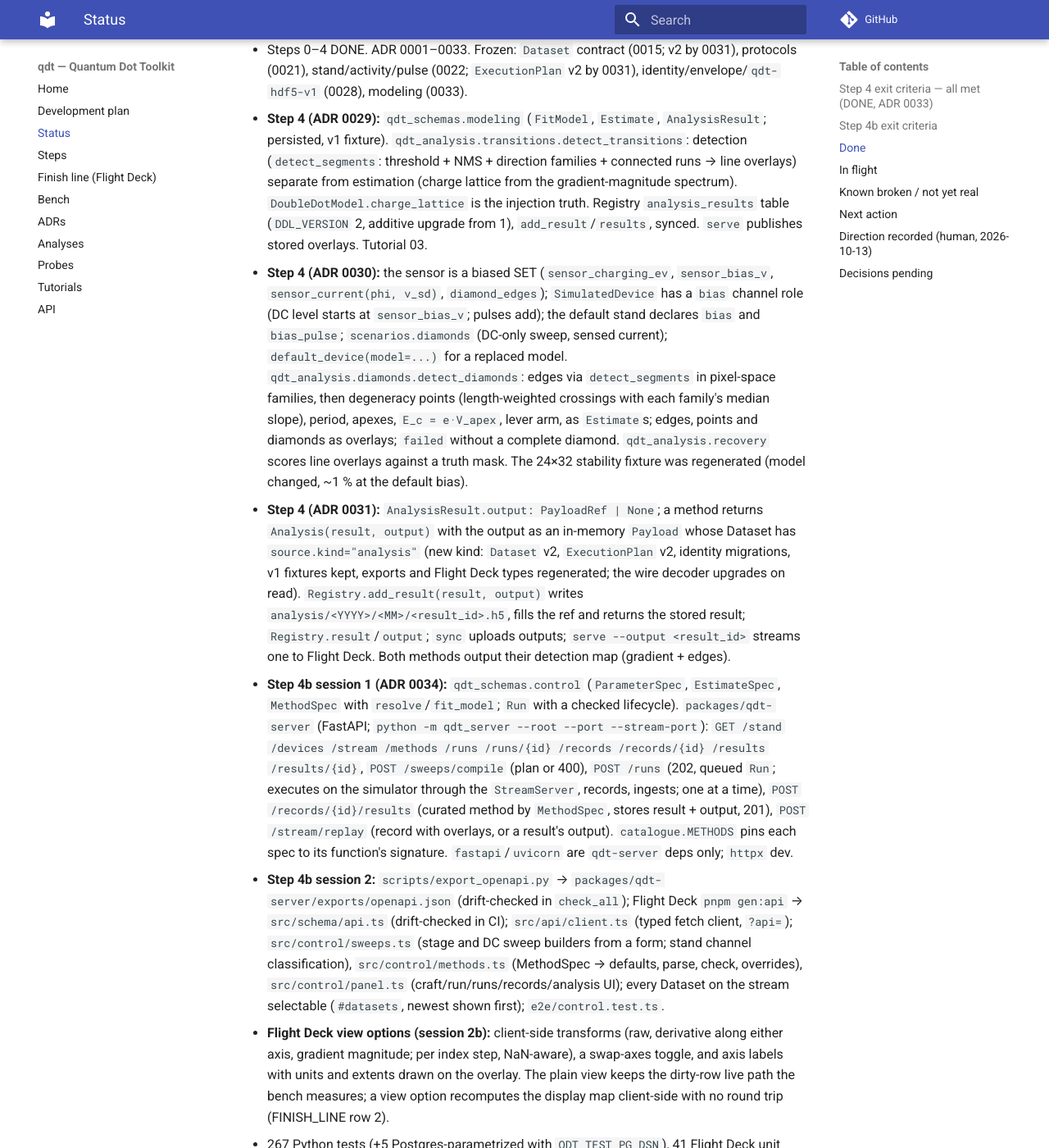
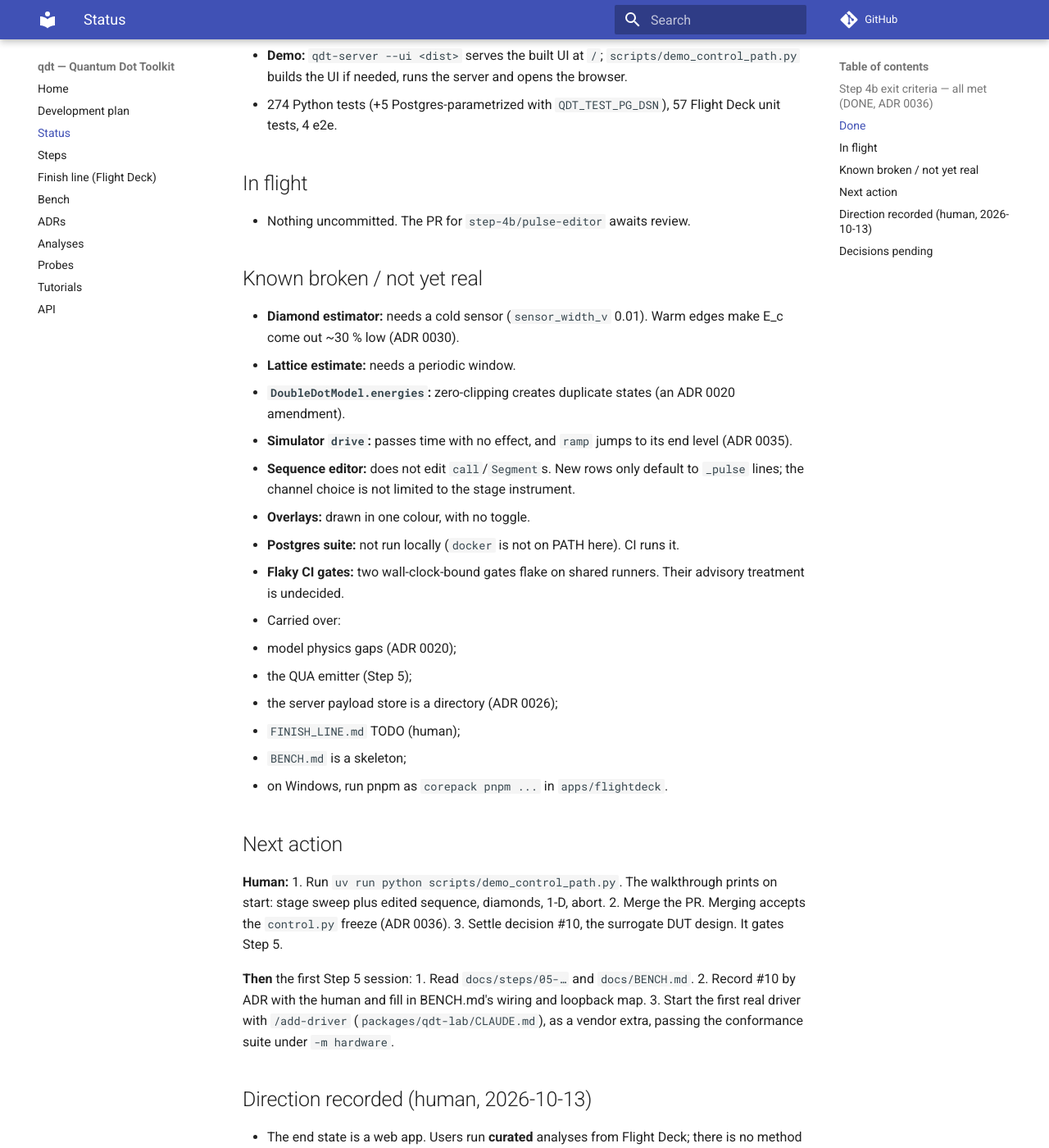
Before and after one commit to CowboyQuantum/qdt, an MkDocs documentation site: the page built from docs/STATUS.md, in a window 1280 px wide and 1400 px high, scrolled down 1141 px. Shown: the whole window at 82% size. Built offline with MkDocs 1.6.1 and Material for MkDocs 9.7.7, drawn with Linux system fonts in a browser that asks for light colours; comment, search, counter and statistics services are not loaded; some of the changed text lies outside the part shown.

Commit message:
docs: STATUS — Step 4b DONE (ADR 0035, 0036); next: human demo + merge, then #10 and Step 5
Co-Authored-By: Claude Opus 5.5 <noreply@anthropic.com>

```diff
--- a/docs/STATUS.md
+++ b/docs/STATUS.md
@@ -3,115 +3,78 @@
 > Rewritten at the end of every session. Never appended. History: `git log -- docs/STATUS.md`.
 > A fresh session must be able to continue from this file alone.
 
-**Current step:** 4b — Control path → `docs/steps/04b-control-path.md` (Step 4 DONE, ADR 0033)
-**Branch:** `step-4b/pulse-editor` (session 3, just opened). PRs #14–#19 merged; `main` is the only
-other branch (local and remote).
-**Last session:** 2026-10-13, Step 4b session 2b (PR #19, merged): Flight Deck view options —
-derivative and gradient transforms, swap axes, axis labels, all client-side. Before it, session 2
-(PR #18) built the control panel over `qdt-server` with the e2e test, and session 1 (ADR 0034) built
-`control.py` and `packages/qdt-server`.
+**Current step:** 5 — Instrument drivers → `docs/steps/05-instrument-drivers-last-mile.md` (NOT STARTED).
+Step 4b DONE (ADR 0036), pending the human's merge of PR `step-4b/pulse-editor`.
+**Branch:** `step-4b/pulse-editor` (PR against `main` open). `main` is the only other branch.
+**Last session:** 2026-10-13, Step 4b session 3. It closed Step 4b: the pulse-sequence editor, 1-D
+sweeps, abort, the one-process demo, and the `control.py` freeze.
 
-## Step 4 exit criteria — all met (DONE, ADR 0033)
+## Step 4b exit criteria — all met (DONE, ADR 0036)
 | Criterion | State |
 |---|---|
-| a fit runs from a query, writes an `AnalysisResult`, and its overlay renders on the originating dataset | ✔ seen by the human in Flight Deck (transitions); diamonds and outputs via `scripts/demo_analysis.py --diamonds` and `serve --output` |
-| `modeling.py` slice frozen with ADR | ✔ ADR 0033 |
-| L0: injection–recovery on synthetic and `SimulatedDevice` data; both provenance halves mandatory | ✔ |
-
-## Step 4b exit criteria
-| Criterion | State |
-|---|---|
-| from a fresh browser with only `qdt-server` running against the simulator: craft a sweep + pulse sequence, run, watch live, find the record, run a curated analysis, see overlays and output — e2e in CI and as a scripted demo | ◐ `apps/flightdeck/e2e/control.test.ts` does it in Chrome against a spawned server (form → run → live map → record → analysis → overlays painted). The pulse sequence is the one-step template, not yet edited; the scripted demo is "start the server, open Flight Deck" |
-| `control.py` (`Run`, `MethodSpec`) frozen with ADR | ✘ defined (ADR 0032/0034), not frozen |
+| fresh browser + `qdt-server` only: craft sweep + pulse sequence, run, watch, record, analyse, overlays — e2e in CI and a scripted demo | ✔ `apps/flightdeck/e2e/control.test.ts` (adds edit → bind → run, and a 1-D trace); `scripts/demo_control_path.py`. **The human has not walked the demo yet** |
+| `control.py` frozen with ADR | ✔ ADR 0036 (v1 wire examples pinned in `packages/qdt-schemas/tests/test_control.py`) |
 
 ## Done
-- Steps 0–4 DONE. ADR 0001–0033. Frozen: `Dataset` contract (0015; v2 by 0031), protocols (0021),
+- Steps 0–4b DONE. ADR 0001–0036. Frozen: `Dataset` contract (0015; v2 by 0031), protocols (0021),
   stand/activity/pulse (0022; `ExecutionPlan` v2 by 0031), identity/envelope/`qdt-hdf5-v1` (0028),
-  modeling (0033).
-- **Step 4 (ADR 0029):** `qdt_schemas.modeling` (`FitModel`, `Estimate`, `AnalysisResult`; persisted,
-  v1 fixture). `qdt_analysis.transitions.detect_transitions`: detection (`detect_segments`: threshold +
-  NMS + direction families + connected runs → line overlays) separate from estimation (charge lattice
-  from the gradient-magnitude spectrum). `DoubleDotModel.charge_lattice` is the injection truth.
-  Registry `analysis_results` table (`DDL_VERSION` 2, additive upgrade from 1), `add_result`/`results`,
-  synced. `serve` publishes stored overlays. Tutorial 03.
-- **Step 4 (ADR 0030):** the sensor is a biased SET (`sensor_charging_ev`, `sensor_bias_v`,
-  `sensor_current(phi, v_sd)`, `diamond_edges`); `SimulatedDevice` has a `bias` channel role (DC level
-  starts at `sensor_bias_v`; pulses add); the default stand declares `bias` and `bias_pulse`;
-  `scenarios.diamonds` (DC-only sweep, sensed current); `default_device(model=...)` for a replaced model.
-  `qdt_analysis.diamonds.detect_diamonds`: edges via `detect_segments` in pixel-space families, then
-  degeneracy points (length-weighted crossings with each family's median slope), period, apexes,
-  `E_c = e·V_apex`, lever arm, as `Estimate`s; edges, points and diamonds as overlays; `failed` without a
-  complete diamond. `qdt_analysis.recovery` scores line overlays against a truth mask. The 24×32
-  stability fixture was regenerated (model changed, ~1 % at the default bias).
-- **Step 4 (ADR 0031):** `AnalysisResult.output: PayloadRef | None`; a method returns
-  `Analysis(result, output)` with the output as an in-memory `Payload` whose Dataset has
-  `source.kind="analysis"` (new kind: `Dataset` v2, `ExecutionPlan` v2, identity migrations, v1 fixtures
-  kept, exports and Flight Deck types regenerated; the wire decoder upgrades on read).
-  `Registry.add_result(result, output)` writes `analysis/<YYYY>/<MM>/<result_id>.h5`, fills the ref and
-  returns the stored result; `Registry.result`/`output`; `sync` uploads outputs; `serve --output
-  <result_id>` streams one to Flight Deck. Both methods output their detection map (gradient + edges).
-- **Step 4b session 1 (ADR 0034):** `qdt_schemas.control` (`ParameterSpec`, `EstimateSpec`, `MethodSpec`
-  with `resolve`/`fit_model`; `Run` with a checked lifecycle). `packages/qdt-server` (FastAPI; `python -m
-  qdt_server --root --port --stream-port`): `GET /stand /devices /stream /methods /runs /runs/{id}
-  /records /records/{id} /results /results/{id}`, `POST /sweeps/compile` (plan or 400), `POST /runs`
-  (202, queued `Run`; executes on the simulator through the `StreamServer`, records, ingests; one at a
-  time), `POST /records/{id}/results` (curated method by `MethodSpec`, stores result + output, 201),
-  `POST /stream/replay` (record with overlays, or a result's output). `catalogue.METHODS` pins each spec
-  to its function's signature. `fastapi`/`uvicorn` are `qdt-server` deps only; `httpx` dev.
-- **Step 4b session 2:** `scripts/export_openapi.py` → `packages/qdt-server/exports/openapi.json`
-  (drift-checked in `check_all`); Flight Deck `pnpm gen:api` → `src/schema/api.ts` (drift-checked in CI);
-  `src/api/client.ts` (typed fetch client, `?api=`); `src/control/sweeps.ts` (stage and DC sweep
-  builders from a form; stand channel classification), `src/control/methods.ts` (MethodSpec → defaults,
-  parse, check, overrides), `src/control/panel.ts` (craft/run/runs/records/analysis UI); every Dataset
-  on the stream selectable (`#datasets`, newest shown first); `e2e/control.test.ts`.
-- **Flight Deck view options (session 2b):** client-side transforms (raw, derivative along either axis,
-  gradient magnitude; per index step, NaN-aware), a swap-axes toggle, and axis labels with units and
-  extents drawn on the overlay. The plain view keeps the dirty-row live path the bench measures; a view
-  option recomputes the display map client-side with no round trip (FINISH_LINE row 2).
-- 267 Python tests (+5 Postgres-parametrized with `QDT_TEST_PG_DSN`), 41 Flight Deck unit tests, 3 e2e.
+  modeling (0033), control (0036).
+- **This session:**
+  - **Editor** (ADR 0035, `apps/flightdeck/src/control/sequence.ts`): a form over `PulseSequence`.
+    - One row per primitive, with number-or-symbol cells and bindings to an axis or a constant.
+    - The columns are type-checked against the generated `api.ts`.
+    - It refuses what the server's validators refuse, and the panel shows the errors live.
+  - **1-D sweeps:** `stageSweep`/`dcSweep` take the edited sequence and allow no outer axis.
+  - **Abort:** `POST /runs/{id}/abort`, plus an abort button on queued and running runs.
+    - Queued: aborted at once. Running: stops between frames and is recorded as `aborted`.
+  - **Demo:** `qdt-server --ui <dist>` serves the built UI at `/`; `scripts/demo_control_path.py`
+    builds the UI if needed, runs the server and opens the browser.
+- 274 Python tests (+5 Postgres-parametrized with `QDT_TEST_PG_DSN`), 57 Flight Deck unit tests, 4 e2e.
 
 ## In flight
-- Nothing in flight yet. No open PRs; stale branches pruned 2026-10-13.
+- Nothing uncommitted. The PR for `step-4b/pulse-editor` awaits review.
 
 ## Known broken / not yet real
-- The diamond estimator needs sharp edges: at the stability default sensor width (40 mV, kT_s ≈ 80 µeV)
-  the thermal tails of neighbouring edges overlap into blobs around the apexes and E_c comes out ~30 %
-  low on 64×64. Use a cold sensor (`sensor_width_v` 0.01, as the test and the demo do) or add a direct
-  model fit later (ADR 0030). Symmetric leads only.
-- Lattice estimate needs a periodic window: the empty-dot corner biases cross terms ~6 % (tests use an
-  occupied window). Strong tunnel coupling / nonlinear lever arms will need a new method version.
-- `DoubleDotModel.energies` clips occupations at 0, creating duplicate states that slightly bias Boltzmann
-  weights (~kT·ln 5 near empty dots, ≈0.1 px). Fixing it changes the committed sim fixture: ADR-level (0020).
-- Flight Deck draws overlays in one colour with their labels; no per-family colour, no toggle.
-- Postgres suite not run locally this session: `docker` is not on PATH in this shell. CI runs it. Local:
-  `docker compose -f deploy/registry.compose.yml up -d`;
-  `QDT_TEST_PG_DSN=postgresql+psycopg://qdt:qdt@127.0.0.1:5432/qdt_test` (`127.0.0.1`, not `localhost`).
-- Two wall-clock-bound CI gates flake on shared runners (renderer bench rate; stream line-rate test).
-  Decide advisory treatment (cf. ADR 0014).
-- Carried over: model physics gaps (ADR 0020: no tunnel coupling, spin, valley, DQD transport); waveform
-  protocols frozen without a call site (ADR 0021); QUA emitter and real drivers (Step 5); server payload
-  store is a directory (ADR 0026); `FINISH_LINE.md` TODO (human); `BENCH.md` skeleton; DUT #10.
-  Windows: `corepack pnpm ...` in `apps/flightdeck`.
+- **Diamond estimator:** needs a cold sensor (`sensor_width_v` 0.01). Warm edges make E_c come out
+  ~30 % low (ADR 0030).
+- **Lattice estimate:** needs a periodic window.
+- **`DoubleDotModel.energies`:** zero-clipping creates duplicate states (an ADR 0020 amendment).
+- **Simulator `drive`:** passes time with no effect, and `ramp` jumps to its end level (ADR 0035).
+- **Sequence editor:** does not edit `call`/`Segment`s. New rows only default to `_pulse` lines; the
+  channel choice is not limited to the stage instrument.
+- **Overlays:** drawn in one colour, with no toggle.
+- **Postgres suite:** not run locally (`docker` is not on PATH here). CI runs it.
+- **Flaky CI gates:** two wall-clock-bound gates flake on shared runners. Their advisory treatment is
+  undecided.
+- Carried over:
+  - model physics gaps (ADR 0020);
+  - the QUA emitter (Step 5);
+  - the server payload store is a directory (ADR 0026);
+  - `FINISH_LINE.md` TODO (human);
+  - `BENCH.md` is a skeleton;
+  - on Windows, run pnpm as `corepack pnpm ...` in `apps/flightdeck`.
 
 ## Next action
-**Human (optional, any time):** the demo: `uv run python -m qdt_server`, `corepack pnpm dev` in
-`apps/flightdeck`, open the URL. The panel on the right: pick channels, set ranges, "run" (the map
-draws live), the record appears under Records, "analyse" → pick a method → "run analysis" → "show
-overlays". For diamonds: kind "DC", outer `SG` −0.2…0.2, inner `bias` −0.0015…0.0015 (name `V_sd`),
-options `{"seed": 1, "noise": false, "sensor_width_v": 0.01}`, method "Coulomb diamonds".
-**Then** Step 4b session 3: the pulse-sequence editor (edit the stage's `PulseSequence` body: steps,
-ramps, waits, measures, symbols bound to axes) with its own unit tests; 1-D sweeps in the panel; a
-`--demo` entry; then freeze `control.py` by ADR and close 4b. Step 5 (drivers) follows.
+**Human:**
+1. Run `uv run python scripts/demo_control_path.py`. The walkthrough prints on start: stage sweep plus
+   edited sequence, diamonds, 1-D, abort.
+2. Merge the PR. Merging accepts the `control.py` freeze (ADR 0036).
+3. Settle decision #10, the surrogate DUT design. It gates Step 5.
+
+**Then** the first Step 5 session:
+1. Read `docs/steps/05-…` and `docs/BENCH.md`.
+2. Record #10 by ADR with the human and fill in BENCH.md's wiring and loopback map.
+3. Start the first real driver with `/add-driver` (`packages/qdt-lab/CLAUDE.md`), as a vendor extra,
+   passing the conformance suite under `-m hardware`.
 
 ## Direction recorded (human, 2026-10-13)
-- The end state is a web app: users run **curated** analyses from Flight Deck; no method authoring in
-  the browser. Multi-record analyses deferred. Results may carry arrays as Datasets (ADR 0031).
-- **The control path comes before the drivers** (ADR 0032): Step 4b, `docs/steps/04b-control-path.md`.
-  `packages/qdt-server` (HTTP API beside the stream; simulated backend only), Flight Deck sweep and
-  pulse-sequence editors, run panel, records browser, analysis panel; `control.py` (`Run`,
-  `MethodSpec`). Exit: a fresh browser + the server does the whole loop on the simulator.
+- The end state is a web app. Users run **curated** analyses from Flight Deck; there is no method
+  authoring in the browser. Multi-record analyses are deferred. Results may carry arrays (ADR 0031).
+- The control path came before the drivers (ADR 0032). Real drivers enter behind `RunManager`'s
+  backends, and the API and UI do not change.
 
 ## Decisions pending
-- #10 surrogate DUT design (by Step 5 entry). Advisory treatment of the two wall-clock CI gates. Whether to
-  fix the zero-clipping duplicate states in the dot model (ADR 0020 amendment, regenerates a fixture).
-  Whether the diamond estimator should survive warm edges before the freeze (not required by the step).
+- #10 surrogate DUT design (by Step 5 entry).
+- Advisory treatment of the two wall-clock CI gates.
+- Whether to fix the dot model's zero-clipping (ADR 0020 amendment; regenerates a fixture).
+- Whether the diamond estimator should survive warm edges.
```
